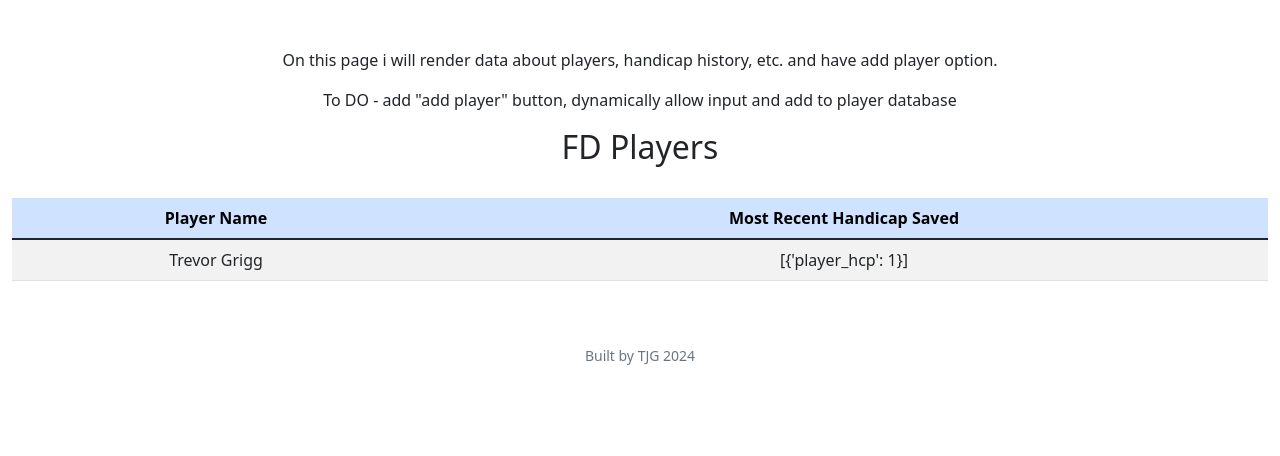
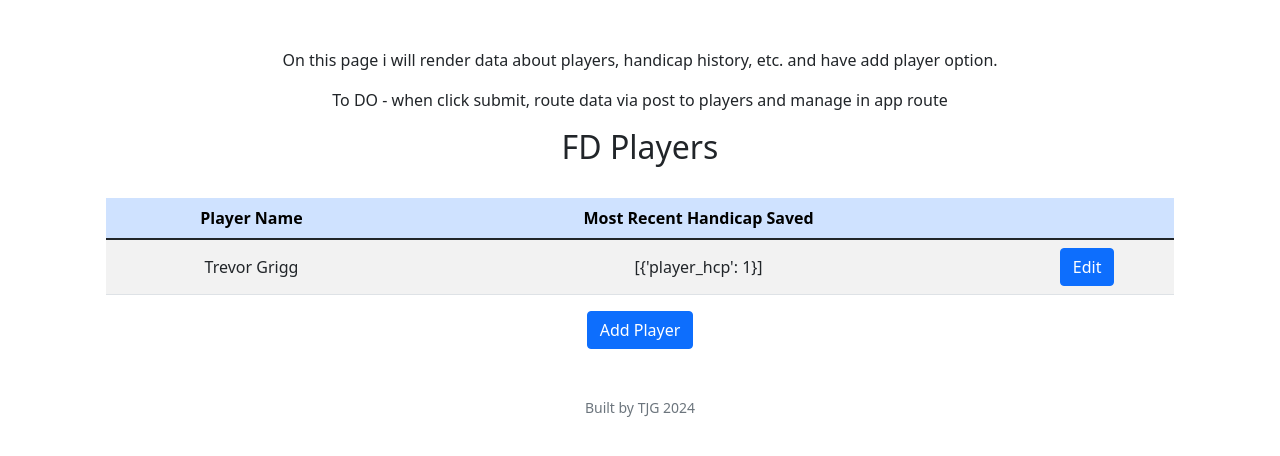
Before and after one commit to tjg14/FD24mySQL, a Flask app: page /players in a window 1280 px wide. Shown: the part 74-530 px from the top of the page. Run offline with Flask 3, Linux system fonts and the light colour scheme; a user stored in the database is signed in; tables that the repository leaves empty hold one stand-in row (values such as "Sample post"); some libraries are stand-ins or nearby versions.

Commit message:
more player work to do

```diff
--- a/static/styles.css
+++ b/static/styles.css
@@ -26,3 +26,13 @@ nav .navbar-brand .group_title
     margin-left: auto;
     margin-right: auto;
 }
+
+#player_table_top {
+    width: 85%;
+    margin-left: auto;
+    margin-right: auto;
+}
+
+#player_table {
+    vertical-align: middle;
+}
--- a/templates/players.html
+++ b/templates/players.html
@@ -6,27 +6,84 @@
 
 {% block main %}
     <p>On this page i will render data about players, handicap history, etc. and have add player option.</p>
-    <p>To DO - add "add player" button, dynamically allow input and add to player database</p>
-    <div class="mx-auto">
+    <p>To DO - when click submit, route data via post to players and manage in app route</p>
+    <div class="mx-auto" id="player_table_top">
         <h2>{{ groupname }} Players</h2>
         <br>
-        <table class="table table-hover table-striped">
+        <table class="table table-hover table-striped" >
             <thead>
                 <tr class="table-primary">
                     <th>Player Name</th>
                     <th>Most Recent Handicap Saved</th>
+                    <th></th>
                 </tr>
             </thead>
-            <tbody>
+            <tbody id="player_table">
                 {% for player in players %}
                 <tr>
                     <td>{{ player.player_name }}</td>
                     <td>{{ player.latest_hcp }}</td>
+                    <td>
+                        <button class="btn btn-primary edit">Edit</button>
+                    </td>
                 </tr>
                 {% endfor %}
             </tbody>
         </table>
     </div>
+    <div>
+        <button class="btn btn-primary" id = "add_player">Add Player</button>
+    </div>
+    <script>
+        let playerTable = document.getElementById("player_table");
+        let addPlayerButton = document.getElementById("add_player");
 
+        addPlayerButton.addEventListener("click", function() {
+            let newRow = playerTable.insertRow();
+
+            // Insert an input element into the first cell
+            let newCell = newRow.insertCell(0);
+            let newInput = document.createElement("input");
+            newInput.type = "text";
+            newInput.name = "player_name";
+            newInput.id ="player_name";
+            newInput.placeholder = "Enter player name";
+            newInput.classList.add("form-control");
+            newInput.classList.add("mx-auto");
+            newInput.classList.add("w-auto");
+            newCell.appendChild(newInput);
+
+            // Add text to the second cell
+            let newCell2 = newRow.insertCell(1);
+            newCell2.textContent= "n/a"
+
+            // Add Enter button to third cell
+            let newCell3 = newRow.insertCell(2);
+            let newInput3 = document.createElement("button");
+            newInput3.id = "submit_button";
+            newInput3.classList.add("btn");
+            newInput3.classList.add("btn-primary");
+            newInput3.textContent = "Submit";
+            newCell3.appendChild(newInput3);
+
+            // Hide the edit buttons in the table
+            let editButtons = document.querySelectorAll(".edit");
+            editButtons.forEach(button => {
+                button.style.display = "none";
+            });
+
+            // Hide the add player button
+            addPlayerButton.style.display = "none";
+
+        });
+
+        let submitButton = document.getElementById("submit_button");
+
+        submitButton.addEventListener("click", function() {
+
+            // Send a POST request to the /players route with the player name
+            document.getElementById("player_name").submit()
+        });
+    </script>
 
 {% endblock %}
```
Also changed, not shown: 1 other file.
